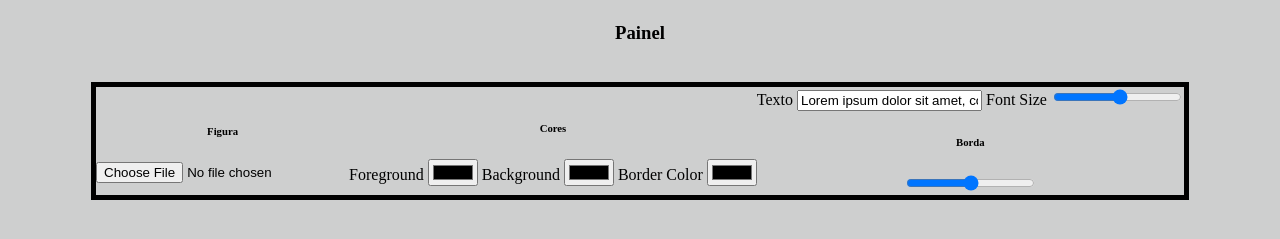
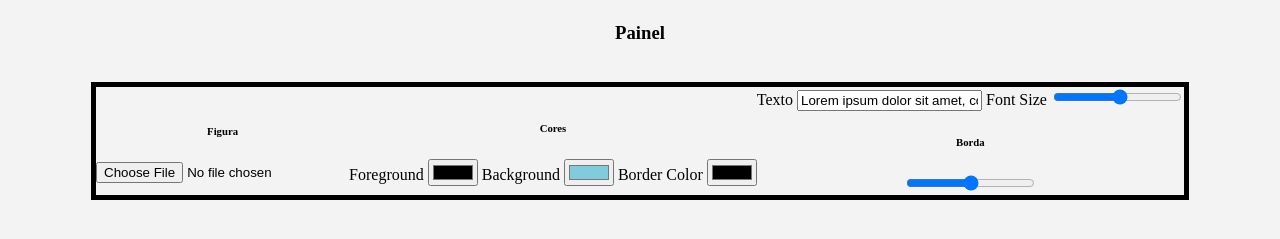
Before and after one commit to Chipskein/DI-Gadge-Trab1, a plain HTML site: page index.html in a window 1280 px wide. Shown: the part 435-674 px from the top of the page. Drawn offline with Linux system fonts and the light colour scheme.

Commit message:
terminar isso dps

```diff
--- a/index.html
+++ b/index.html
@@ -9,7 +9,7 @@
 <style>
     body{
         color:rgb(0, 0, 0);
-        background-color: rgb(206, 207, 207);
+        background-color: rgb(243, 243, 243);
     }
     #root{
         display: flex;
@@ -23,10 +23,11 @@
         display: flex;
         width: 600px;
         height: 400px;
+        color: black !important;
         border-width: 5px;
-        border-color: black;
+        border-color: black !important;
         border-style: solid;
-        background-color: #80CCDC
+        background-color: #80CCDC !important;
     }
     #painel-controle{
         justify-content: center;
@@ -165,23 +166,27 @@
     }
 
     const borderColorInput=document.getElementById("border-color-input")
+    borderColorInput.value=rgbToHex(...extractRGB(getComputedStyle(document.getElementById("graficos")).borderColor))
     borderColorInput.onchange=(event)=>{
         const input=event.target
         const color=input.value
         changeBorderColor(color)
     }
     const foregroundColor=document.getElementById("input-color-fg")
+    foregroundColor.value=rgbToHex(...extractRGB(getComputedStyle(document.getElementById("graficos")).color))
     foregroundColor.onchange=(event)=>{
         const input=event.target
         const color=input.value
         changeForegroundColor(color)
     }
     const backgroundColor=document.getElementById("input-color-bg")
+    backgroundColor.value=rgbToHex(...extractRGB(getComputedStyle(document.getElementById("graficos")).backgroundColor))
     backgroundColor.onchange=(event)=>{
         const input=event.target
         const color=input.value
         changeBackgroundColor(color)
     }
+
 
     const imageInput=document.getElementById("image-input")
     imageInput.onchange=changeImage
@@ -235,6 +240,14 @@
             reader.readAsDataURL(file);
         }
     }
+    function rgbToHex(r, g, b) {
+        return "#" + ((1 << 24) + (r << 16) + (g << 8) + b).toString(16).slice(1).toUpperCase();
+    }
+    function extractRGB(rgbString){
+        const [r,g,b] = rgbString.replace("rgb","").replace("(","").replace(")","").split(",")
+        return [parseInt(r),parseInt(g),parseInt(b)]
+    }
+
 
 </script>
 </html>
```
